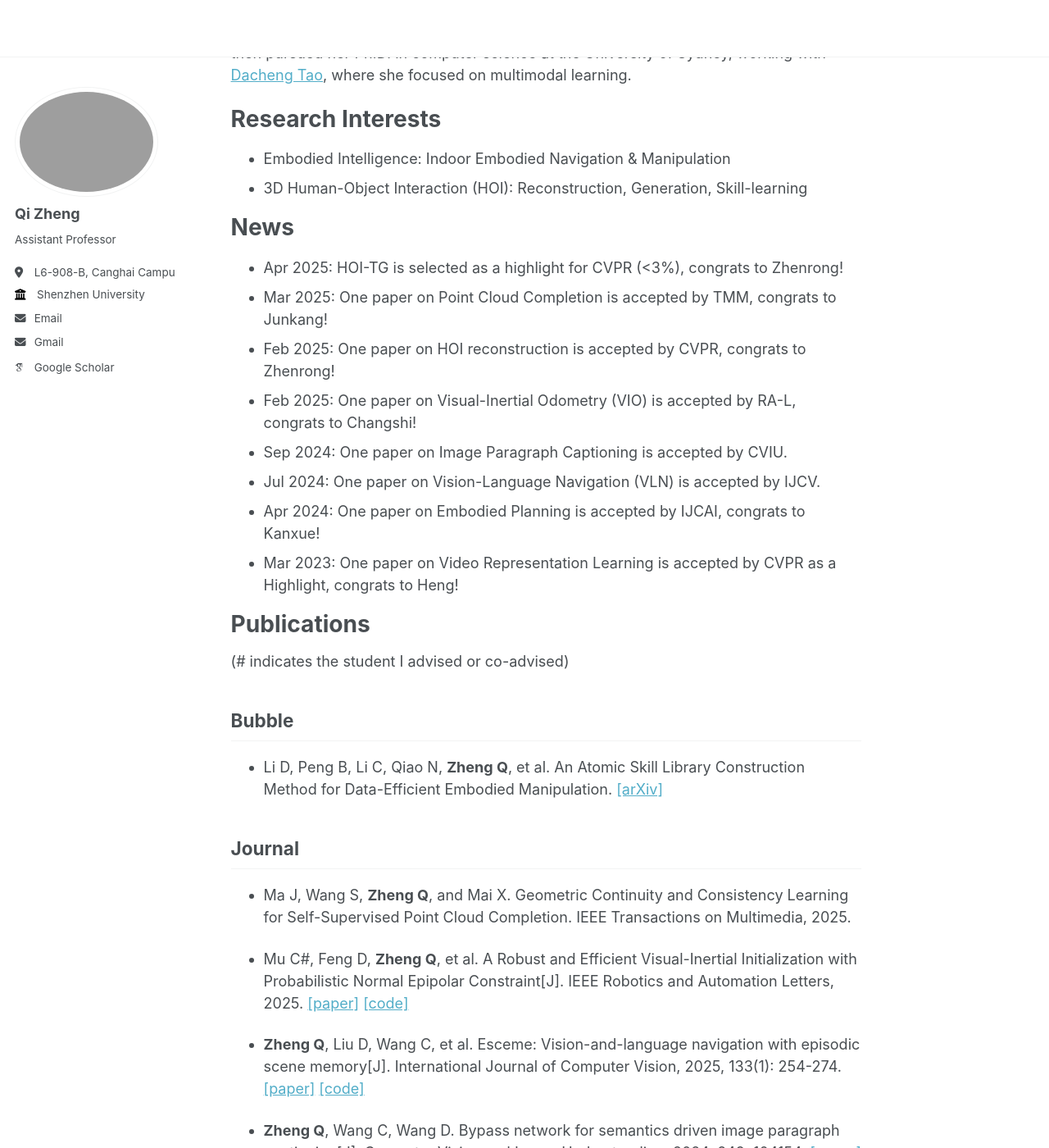
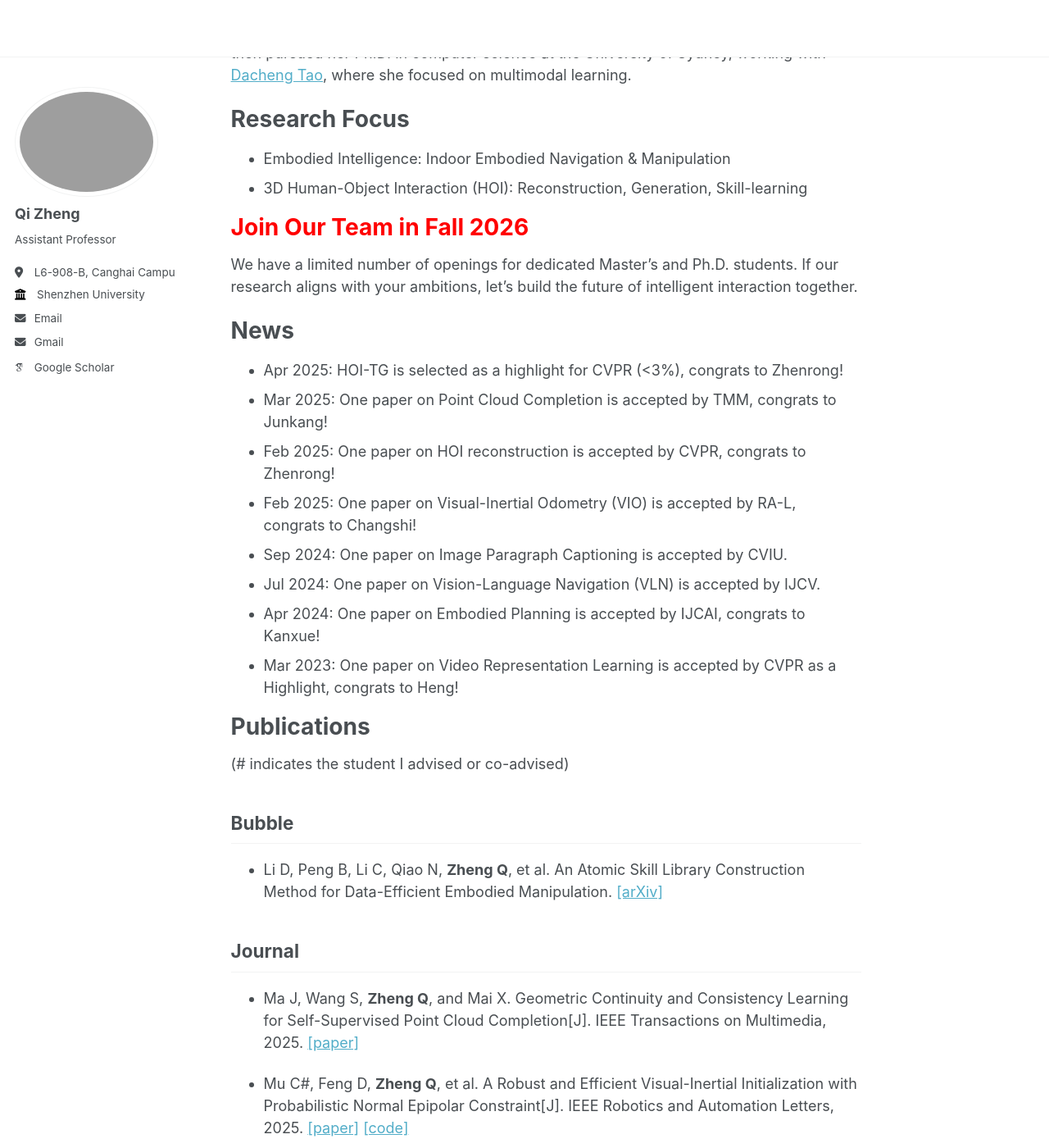
Before and after one commit to qizhust/qizhust.github.io, a Jekyll site: the page built from _pages/about.md, in a window 1280 px wide and 1400 px high, scrolled down 205 px. Shown: the whole window at 82% size. Built offline with Jekyll 4.4.1, drawn with Linux system fonts in a browser that asks for light colours; some web fonts are replaced.

Commit message:
update about

```diff
--- a/_pages/about.md
+++ b/_pages/about.md
@@ -9,11 +9,13 @@ redirect_from:
 
 Dr. Qi Zheng is an Assistant Professor at the College of Electronic and Information Engineering, Shenzhen University. She earned her bachelor’s and master’s degrees in information engineering from Huazhong University of Science and Technology, where she conducted research under the guidance of Wei Yuan and Xinge You, respectively. She then pursued her Ph.D. in computer science at the University of Sydney, working with [Dacheng Tao](https://scholar.google.com/citations?user=RwlJNLcAAAAJ&hl=zh-TW), where she focused on multimodal learning.
 
-# Research Interests
+# Research Focus
 
 - Embodied Intelligence: Indoor Embodied Navigation & Manipulation
 - 3D Human-Object Interaction (HOI): Reconstruction, Generation, Skill-learning
 
+# <span style="color:red">Join Our Team in Fall 2026</span>
+We have a limited number of openings for dedicated Master’s and Ph.D. students. If our research aligns with your ambitions, let’s build the future of intelligent interaction together.
 
 # News
 - Apr 2025: HOI-TG is selected as a highlight for CVPR (<3%), congrats to Zhenrong!
@@ -36,7 +38,7 @@ Dr. Qi Zheng is an Assistant Professor at the College of Electronic and Informat
 
 ## Journal
 
-- Ma J, Wang S, **Zheng Q**, and Mai X. Geometric Continuity and Consistency Learning for Self-Supervised Point Cloud Completion. IEEE Transactions on Multimedia, 2025.
+- Ma J, Wang S, **Zheng Q**, and Mai X. Geometric Continuity and Consistency Learning for Self-Supervised Point Cloud Completion[J]. IEEE Transactions on Multimedia, 2025. [\[paper\]](https://ieeexplore.ieee.org/document/11175464)
 
 - Mu C#, Feng D, **Zheng Q**, et al. A Robust and Efficient Visual-Inertial Initialization with Probabilistic Normal Epipolar Constraint[J]. IEEE Robotics and Automation Letters, 2025. [\[paper\]](https://ieeexplore.ieee.org/abstract/document/10897892) [\[code\]](https://github.com/MUCS714/DRT-PNEC.git)
 
@@ -55,7 +57,7 @@ Dr. Qi Zheng is an Assistant Professor at the College of Electronic and Informat
 
 
 ## Conference
-- Wang Z#, **Zheng Q**, et al. End-to-End HOI Reconstruction Transformer with Graph-based Encoding. CVPR, 2025. <span style="color:red">Highlight Presentation</span> [\[arxiv\]](https://arxiv.org/abs/2503.06012) [\[code\]](https://hoi-tg.github.io/)
+- Wang Z#, **Zheng Q**, et al. End-to-End HOI Reconstruction Transformer with Graph-based Encoding. CVPR, 2025. <span style="color:red">Highlight Presentation</span> [\[paper\]](https://openaccess.thecvf.com/content/CVPR2025/papers/Wang_End-to-End_HOI_Reconstruction_Transformer_with_Graph-based_Encoding_CVPR_2025_paper.pdf) [\[code\]](https://hoi-tg.github.io/)
 
 - **Zheng Q**. Cross-modal contrastive learning for robust reasoning in vqa[C]//2024 7th International Conference on Pattern Recognition and Artificial Intelligence (PRAI). IEEE, 2024: 905-913. [\[paper\]](https://ieeexplore.ieee.org/abstract/document/10826861)
 
```
